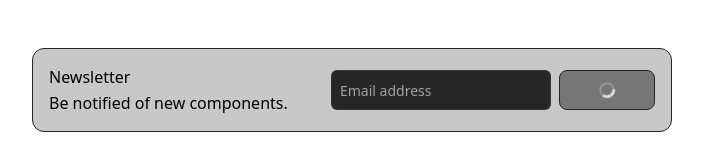
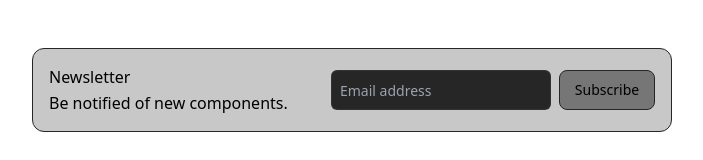
Before and after one commit to haaarshsingh/ui, a Next.js app: page / in a window 1280 px wide. Shown: the part 776-936 px from the top of the page, without its empty margins (288-991 px from the left). Built offline with nearby package versions, Linux system fonts and the light colour scheme.

Commit message:
fix api route on newsletter

```diff
--- a/app/components/Newsletter.tsx
+++ b/app/components/Newsletter.tsx
@@ -1,18 +1,19 @@
 'use client'
 
-import { useRef, useState } from 'react'
+import { FormEvent, useRef, useState } from 'react'
 import { Spinner } from './Modal'
 import clsx from 'clsx'
 
 export default () => {
-  const [loading, setLoading] = useState(true)
+  const [loading, setLoading] = useState(false)
   const ref = useRef<HTMLInputElement>(null)
 
-  const onSubmit = async () => {
+  const onSubmit = async (e: FormEvent) => {
+    e.preventDefault()
     setLoading(true)
 
     try {
-      const response = await fetch('/api/contacts', {
+      const response = await fetch('/api/subscribe', {
         method: 'POST',
         headers: {
           'Content-Type': 'application/json',
```
